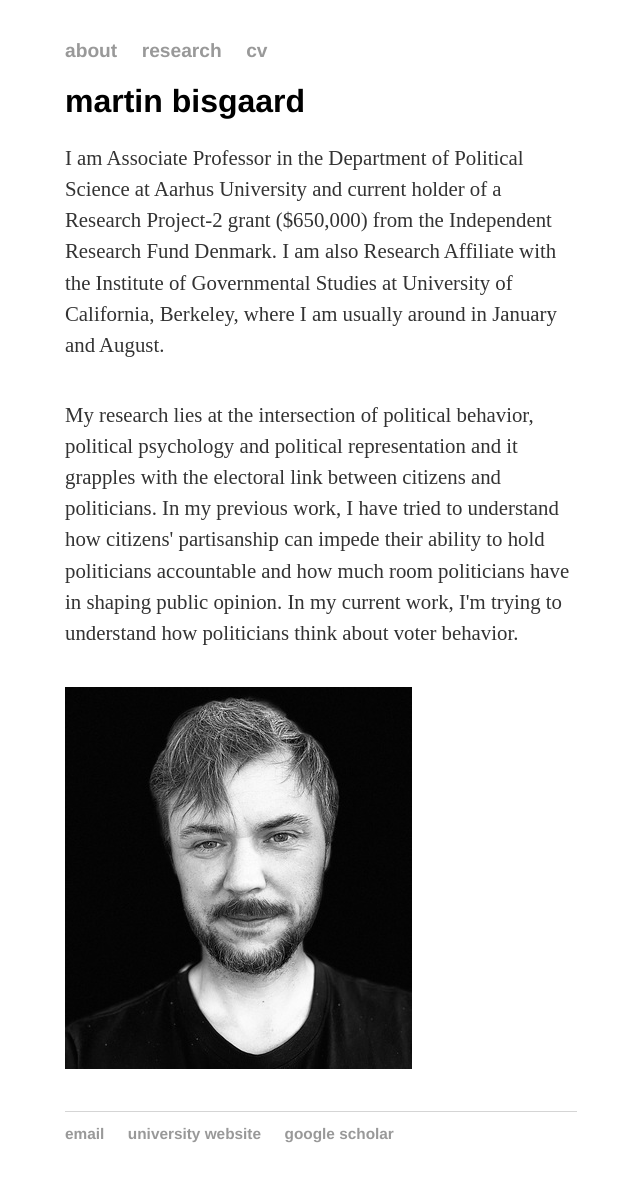
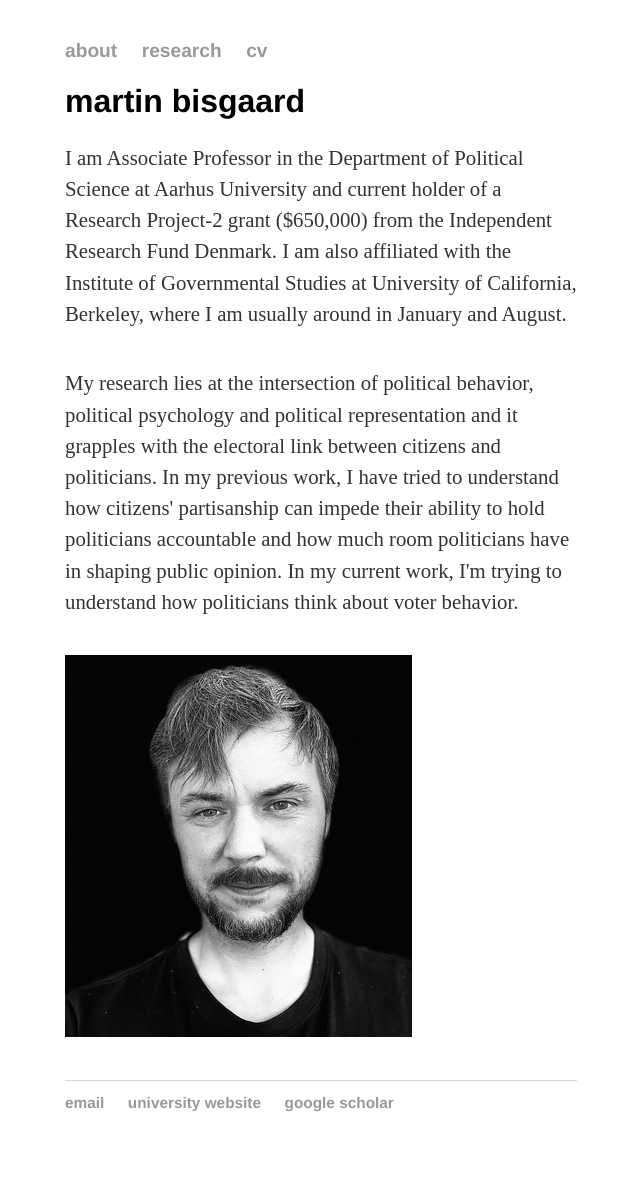
Before and after one commit to mbisgaard/mbisgaard.github.io, a Jekyll site: the page built from index.html, in a window 1280 px wide. Shown: the whole page, without its empty margins (319-959 px from the left). Built offline with Jekyll 4.4.1, drawn with Linux system fonts in a browser that asks for light colours; after the commit the page ends 1152 px from its top, so only the background shows below that.

Commit message:
Update index.html

```diff
--- a/index.html
+++ b/index.html
@@ -5,7 +5,7 @@
 <div class="blurb">
 	<h1>martin bisgaard</h1>
 
-	<p2>I am Associate Professor in the Department of Political Science at Aarhus University and current holder of a Research Project-2 grant ($650,000) from the Independent Research Fund Denmark. I am also Research Affiliate with the Institute of Governmental Studies at University of California, Berkeley, where I am usually around in January and August.</p2>
+	<p2>I am Associate Professor in the Department of Political Science at Aarhus University and current holder of a Research Project-2 grant ($650,000) from the Independent Research Fund Denmark. I am also affiliated with the Institute of Governmental Studies at University of California, Berkeley, where I am usually around in January and August.</p2>
 		<p>&nbsp;</p>
 	<p2>My research lies at the intersection of political behavior, political psychology and political representation and it grapples with the electoral link between citizens and politicians. In my previous work, I have tried to understand how citizens' partisanship can impede their ability to hold politicians accountable and how much room politicians have in shaping public opinion. In my current work, I'm trying to understand how politicians think about voter behavior.</p2>
 		<p>&nbsp;</p>
```
